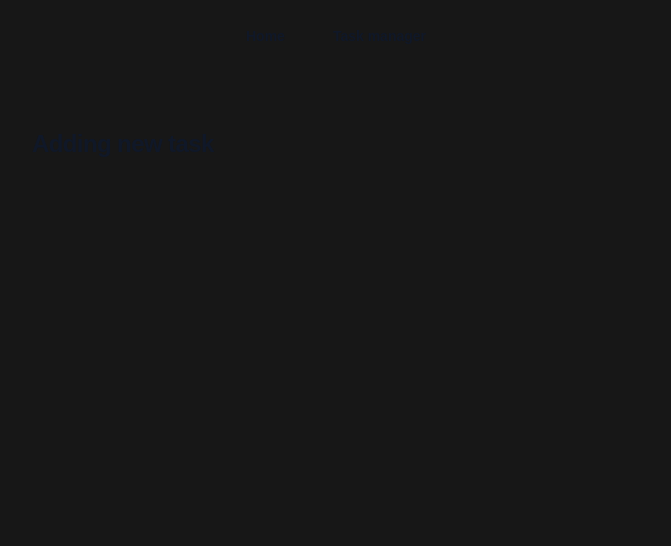
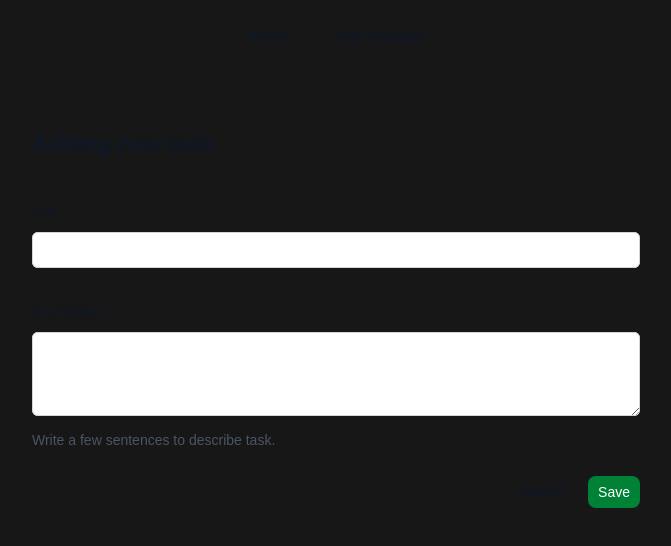
Before and after one commit to Cybersable/task-manager-next, a Next.js app: page /tasks/new in a window 1280 px wide. Shown: the top 546 px of the page, without its empty margins (304-975 px from the left). Built offline with nearby package versions, Linux system fonts and the light colour scheme.

Commit message:
Add tasks form layout

```diff
--- a/src/app/tasks/new/page.tsx
+++ b/src/app/tasks/new/page.tsx
@@ -1,3 +1,4 @@
+import Button from "@/shared/ui/Button";
 import Title from "@/shared/ui/Title";
 
 export default function TasksNewPage() {
@@ -6,6 +7,51 @@ export default function TasksNewPage() {
       <div className="flex justify-between items-center">
         <Title>Adding new task</Title>
       </div>
+      <form>
+        <div className="border-b border-gray-900/10 pb-12">
+          <div className="mt-10 grid grid-cols-1 gap-x-6 gap-y-8 sm:grid-cols-6">
+            <div className="col-span-full">
+              <label htmlFor="title" className="block text-sm/6 font-medium text-gray-900">
+                Title
+              </label>
+              <div className="mt-2">
+                <input
+                  id="title"
+                  name="title"
+                  type="text"
+                  autoComplete="title"
+                  className="block w-full rounded-md bg-white px-3 py-1.5 text-base text-gray-900 outline-1 -outline-offset-1 outline-gray-300 placeholder:text-gray-400 focus:outline-2 focus:-outline-offset-2 focus:outline-indigo-600 sm:text-sm/6"
+                />
+              </div>
+            </div>
+
+            <div className="col-span-full">
+              <label htmlFor="description" className="block text-sm/6 font-medium text-gray-900">
+                Description
+              </label>
+              <div className="mt-2">
+                <textarea
+                  id="description"
+                  name="description"
+                  rows={3}
+                  className="block w-full rounded-md bg-white px-3 py-1.5 text-base text-gray-900 outline-1 -outline-offset-1 outline-gray-300 placeholder:text-gray-400 focus:outline-2 focus:-outline-offset-2 focus:outline-indigo-600 sm:text-sm/6"
+                  defaultValue={''}
+                />
+              </div>
+              <p className="mt-3 text-sm/6 text-gray-600">Write a few sentences to describe task.</p>
+            </div>
+          </div>
+
+          <div className="mt-6 flex items-center justify-end gap-x-6">
+            <button type="button" className="text-sm/6 font-semibold text-gray-900">
+              Cancel
+            </button>
+            <Button type="submit"btn="primary">
+              Save
+            </Button>
+          </div>
+        </div>
+      </form>
     </>
   )
 }
```
